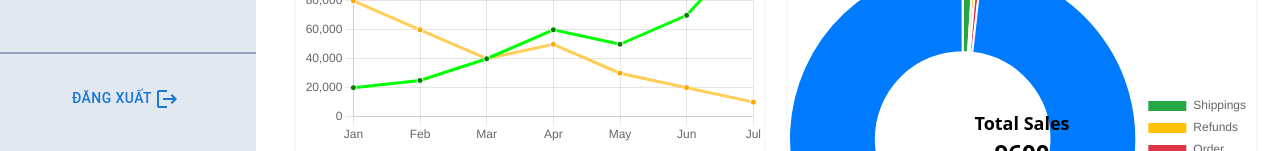
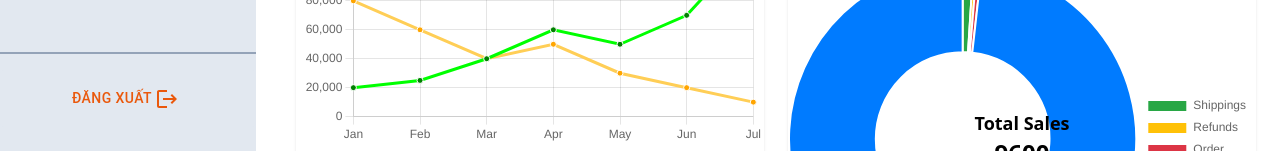
Before and after one commit to NPNKhoa/CT250-admin, a React (Vite) app: page / in a window 1280 px wide. Shown: the part 649-800 px from the top of the page. Built offline with nearby package versions, Linux system fonts and the light colour scheme.

Commit message:
refactor: configure theme

```diff
--- /dev/null
+++ b/src/configs/theme/theme.js
@@ -0,0 +1,51 @@
+import { createTheme } from '@mui/material/styles';
+
+const theme = createTheme({
+  palette: {
+    primary: {
+      main: '#EA580C',
+      dark: '#AC3A00',
+      light: '#FFEBE8',
+    },
+    secondary: {
+      main: '#4CAF50',
+    },
+  },
+  components: {
+    MuiButton: {
+      styleOverrides: {
+        root: {
+          backgroundColor: '#EA580C',
+          color: '#ffffff',
+          '&:hover': {
+            backgroundColor: '#AC3A00',
+          },
+        },
+        contained: {
+          backgroundColor: '#EA580C',
+          '&:hover': {
+            backgroundColor: '#AC3A00',
+          },
+        },
+        outlined: {
+          borderColor: '#EA580C',
+          color: '#EA580C',
+          '&:hover': {
+            borderColor: '#AC3A00',
+            backgroundColor: '#FFEBE8',
+          },
+        },
+        text: {
+          color: '#EA580C',
+          backgroundColor: '#E2E8F0',
+          '&:hover': {
+            color: '#FFFFFF',
+            backgroundColor: '#EA580C',
+          },
+        },
+      },
+    },
+  },
+});
+
+export default theme;
--- a/src/main.jsx
+++ b/src/main.jsx
@@ -1,5 +1,11 @@
 import { createRoot } from 'react-dom/client';
 import App from './App.jsx';
 import './index.css';
+import { ThemeProvider } from '@emotion/react';
+import theme from './configs/theme/theme.js';
 
-createRoot(document.getElementById('root')).render(<App />);
+createRoot(document.getElementById('root')).render(
+  <ThemeProvider theme={theme}>
+    <App />
+  </ThemeProvider>,
+);
--- a/tailwind.config.js
+++ b/tailwind.config.js
@@ -8,6 +8,13 @@ export default {
         '1/7': '14.2857%',
         '1/8': '12.5%',
         '6/7': '85.7143%',
+        '7/8': '87.5%',
+      },
+      width: {
+        '1/7': '14.2857%',
+        '1/8': '12.5%',
+        '6/7': '85.7143%',
+        '7/8': '87.5%',
       },
     },
   },
```
